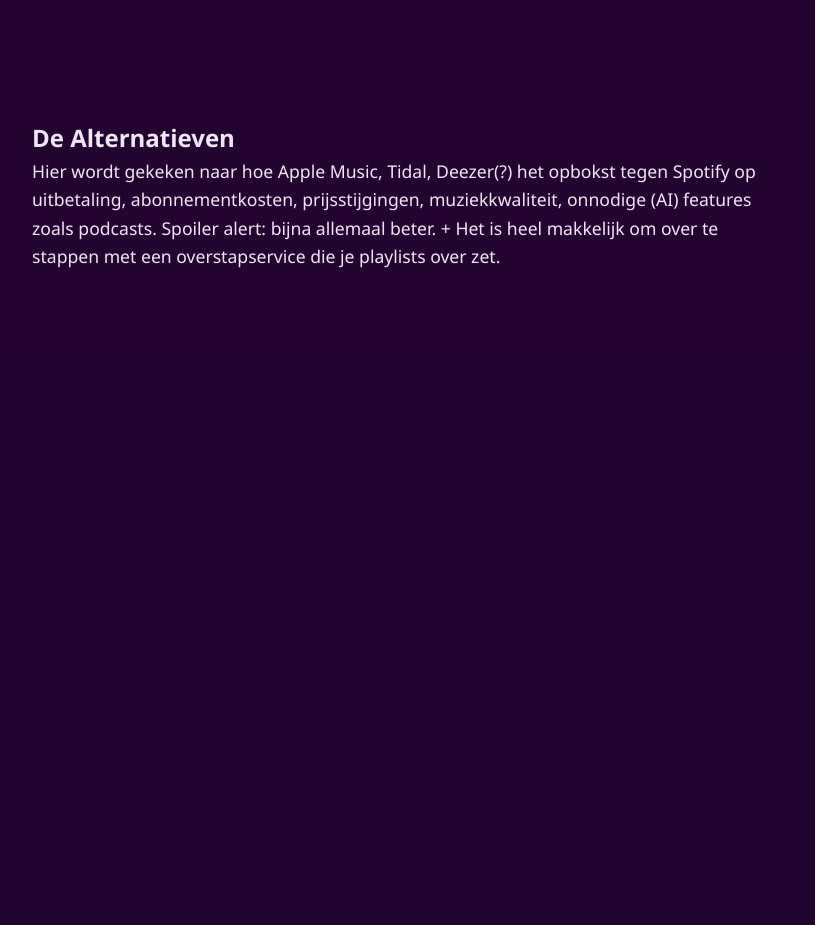
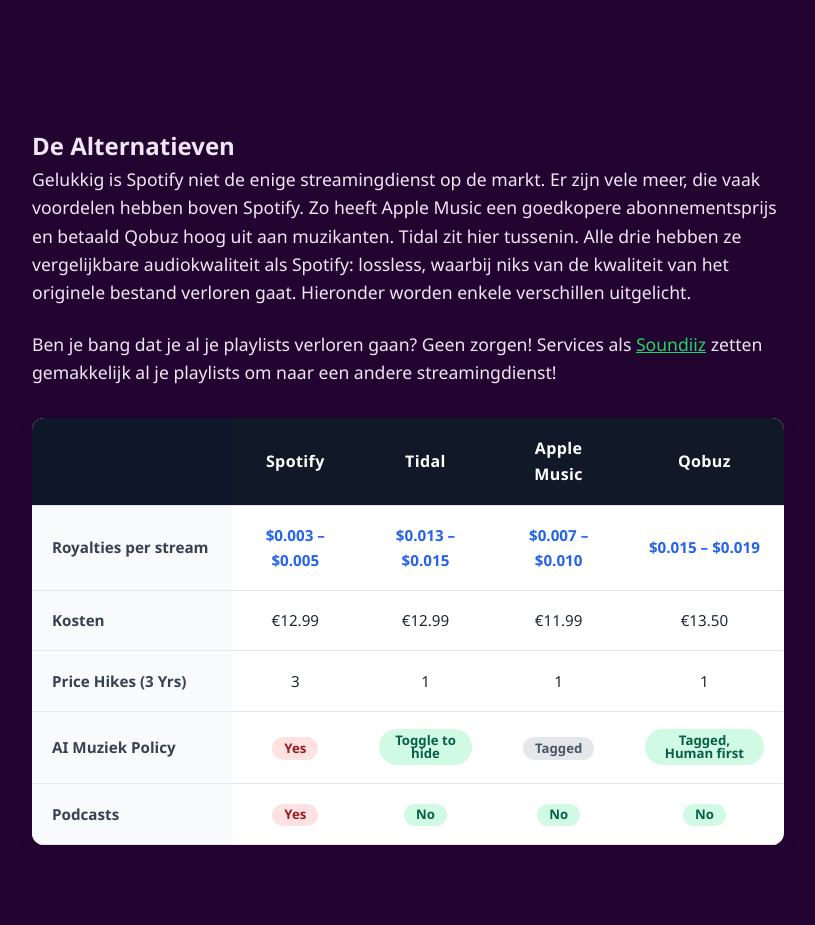
Before and after one commit to jessecjvb/DitchSpotify, a Flask app: page / in a window 1280 px wide. Shown: the part 4620-5545 px from the top of the page, without its empty margins (232-1047 px from the left). Before the commit the page ends 4888 px from the top, so only its background shows below. Run offline with Flask 3, Linux system fonts and the light colour scheme.

Commit message:
alternatives

```diff
--- a/static/style.css
+++ b/static/style.css
@@ -305,6 +305,118 @@
     font-size: 1.2rem;
     color: #cccccc; /* Gray text */
     text-align: right; /* Right flush */
-    font-weight: 500;
+    font-weight: bold;
+    font-style: italic;
     text-shadow: 0 1px 4px rgba(0, 0, 0, 0.8);
 }
+
+/* Table Layout & Wrapper */
+.table-wrapper {
+  width: 100%;
+  overflow-x: auto;
+  margin: 2rem 0;
+  border-radius: 12px;
+  box-shadow: 0 4px 20px rgba(0, 0, 0, 0.08);
+  background-color: #ffffff;
+}
+
+.comparison-table {
+  width: 100%;
+  border-collapse: collapse;
+  text-align: left;
+  font-family: inherit;
+  font-size: 0.95rem;
+  color: #1f2937;
+}
+
+/* Headers & Cells */
+.comparison-table th,
+.comparison-table td {
+  padding: 1.1rem 1.25rem;
+  border-bottom: 1px solid #e5e7eb;
+}
+
+.comparison-table th {
+  background-color: #111827;
+  color: #ffffff;
+  font-weight: 600;
+  text-align: center;
+}
+
+.comparison-table th.feature-col {
+  text-align: left;
+  background-color: #0f172a;
+  min-width: 200px;
+}
+
+.comparison-table td {
+  text-align: center;
+}
+
+.comparison-table td.feature-name {
+  text-align: left;
+  font-weight: 600;
+  color: #374151;
+  background-color: #f9fafb;
+}
+
+/* Service Logo/Header Swap Handler */
+.platform-cell {
+  display: flex;
+  align-items: center;
+  justify-content: center;
+  min-height: 40px;
+}
+
+.platform-name {
+  font-size: 1rem;
+  font-weight: 700;
+  letter-spacing: 0.025em;
+}
+
+.platform-logo {
+  max-height: 32px;
+  max-width: 120px;
+  object-fit: contain;
+}
+
+/* Data Enhancements */
+.highlight-val {
+  font-weight: 700;
+  color: #2563eb;
+}
+
+.comparison-table tbody tr:hover {
+  background-color: #f3f4f6;
+}
+
+/* Badges */
+.badge {
+  display: inline-block;
+  padding: 0.3rem 0.75rem;
+  border-radius: 9999px;
+  font-size: 0.825rem;
+  font-weight: 600;
+  line-height: 1;
+}
+
+.badge-neutral {
+  background-color: #e5e7eb;
+  color: #4b5563;
+}
+
+.badge-positive {
+  background-color: #d1fae5;
+  color: #065f46;
+}
+
+.badge-alert {
+  background-color: #fee2e2;
+  color: #991b1b;
+}
+
+li > ul.nested-list {
+    padding-left: 2rem; /* Increase to move it further to the right */
+    margin-top: 0.5rem;  /* Add a little breathing room from the text above */
+    margin-bottom: 0.5rem;
+}
--- a/templates/index.html
+++ b/templates/index.html
@@ -5,7 +5,7 @@
 
 {% block hero %}
 <div class="hero-container">
-    <img src="{{ url_for('static', filename='DitchSpotifyCover.png') }}" alt="Main Image" class="hero-image">
+    <img src="{{ url_for('static', filename='DitchSpotifyCover2.png') }}" alt="Main Image" class="hero-image">
 
     <div class="hero-content">
         <h1 class="hero-title">De voorzitter van Spotify<br>investeert meer in wapens<br>dan in jouw favoriete artiest.</h1>
@@ -37,7 +37,7 @@
             <li><b>Ondertussen zijn artiesten ontevreden met de compensatie die ze van Spotify ontvangen.</b> Naar schatting <a class="text_link" href="https://royaltyexchange.com/blog/how-much-do-streaming-platforms-pay-per-stream">betaald</a> Spotify <b>$0.003 tot $0.005 per stream</b>.
             Uit <a class="text_link" href="https://www.theguardian.com/music/2025/mar/12/spotify-is-trumpeting-big-paydays-for-artists-but-only-a-tiny-fraction-of-them-are-actually-thriving-loud-and-clear-report">officiële cijfers van Spotify</a> blijkt dat slechts 0.6% van de artiesten op het platform meer dan $1 miljoen verdienen, en 4.4% meer dan $131,000.
             <b>Echter gaat dit niet direct naar de artiest,</b> maar via de platenmaatschappijen waar de artiesten bij zijn aangesloten. Hierdoor kan daar maar weinig van over blijven wanneer het gedeeld moet worden met platenmaatschappijen, producers, en/of een meerkoppige band.
-            <ul>
+            <ul class="nested-list">
                 <li>Snoop Dogg <a class="text_link" href="https://www.therichest.com/snoop-dogg-slams-spotify-over-45k-payout-for-1-billion-streams/">claimt</a> slechts $45,000 dollar verdiend te hebben aan een miljard streams.</li>
                 <li>Dani Filth, frontman van death metal band Cradle of Filth, heeft hier last van; Hij <a class="text_link" href="https://www.digitalmusicnews.com/2023/06/21/how-much-does-spotify-pay-for-1-million-streams-2023/">zegt</a> aan 25 miljoen streams slechts 20 pond verdiend te hebben. </li>
             </ul>
@@ -71,7 +71,7 @@
         {{ quote_banner(
             image_filename='artists/kglw2.jpg',
             quote_text='Can we put pressure on these\nDr. Evil tech bros to do better?',
-            author_name='King Gizard & The Lizard Wizard'
+            author_name='King Gizzard & The Lizard Wizard'
         ) }}
     <br>
         <p>Enkele van deze redenen zorgden ervoor dat meerdere artiesten en bands hun repertoire van Spotify hebben laten verwijderen. O.a. King Gizzard & The Lizard Wizard, Godspeed You! Black Emperor, Deerhoof en Xiu Xiu vallen hieronder. Ook Neil Young, Joni Mitchell en zelfs Taylor Swift hebben dit al een keer eerder gedaan, hoewel hun muziek weer te beluisteren is op het platform. De reden hiervoor is simpel: Spotify is tegenwoordig het hart van de muziekindustrie. Ook Merel Pauw (bekend als Elmer), Yousef Gnaoui (bekend als Sef) en Abel van Gijlswijk (Hang Youth) <a class="text_link" href="https://www.volkskrant.nl/cultuur-media/artiesten-willen-weg-bij-het-omstreden-spotify-maar-zitten-klem-spotify-is-in-z-n-eentje-de-gatekeeper-dat-lijkt-me-ongezond~be219ffe/">zeggen</a> graag van Spotify af te willen gaan, maar bekennen dat het als Nederlandse artiest onhaalbaar is om dat te doen. En toch zijn er alternatieven.</p>
@@ -85,8 +85,82 @@
 
     <section id="section-2" class="scroll-section">
         <h2>De Alternatieven</h2>
-        <p>Hier wordt gekeken naar hoe Apple Music, Tidal, Deezer(?) het opbokst tegen Spotify op uitbetaling, abonnementkosten, prijsstijgingen, muziekkwaliteit, onnodige (AI) features zoals podcasts. Spoiler alert: bijna allemaal beter. + Het is heel makkelijk om over te stappen met een overstapservice die je playlists over zet.</p>
+        <p>Gelukkig is Spotify niet de enige streamingdienst op de markt. Er zijn vele meer, die vaak voordelen hebben boven Spotify. Zo heeft Apple Music een goedkopere abonnementsprijs en betaald Qobuz hoog uit aan muzikanten. Tidal zit hier tussenin. Alle drie hebben ze vergelijkbare audiokwaliteit als Spotify: lossless, waarbij niks van de kwaliteit van het originele bestand verloren gaat. Hieronder worden enkele verschillen uitgelicht.</p>
+
+        <p>Ben je bang dat je al je playlists verloren gaan? Geen zorgen! Services als <a class="text_link" href="soundiiz.com">Soundiiz</a> zetten gemakkelijk al je playlists om naar een andere streamingdienst!</p>
+
+        <div class="table-wrapper">
+  <table class="comparison-table">
+    <thead>
+      <tr>
+        <th class="feature-col"></th>
+        <!-- Swap text inside .platform-cell with <img> tags whenever you're ready -->
+        <th class="platform-header">
+          <div class="platform-cell">
+            <span class="platform-name">Spotify</span>
+            <!-- <img src="/static/images/spotify-logo.svg" alt="Spotify" class="platform-logo"> -->
+          </div>
+        </th>
+        <th class="platform-header">
+          <div class="platform-cell">
+            <span class="platform-name">Tidal</span>
+            <!-- <img src="/static/images/tidal-logo.svg" alt="Tidal" class="platform-logo"> -->
+          </div>
+        </th>
+        <th class="platform-header">
+          <div class="platform-cell">
+            <span class="platform-name">Apple Music</span>
+            <!-- <img src="/static/images/apple-music-logo.svg" alt="Apple Music" class="platform-logo"> -->
+          </div>
+        </th>
+        <th class="platform-header">
+          <div class="platform-cell">
+            <span class="platform-name">Qobuz</span>
+            <!-- <img src="/static/images/qobuz-logo.svg" alt="Qobuz" class="platform-logo"> -->
+          </div>
+        </th>
+      </tr>
+    </thead>
+    <tbody>
+      <tr>
+        <td class="feature-name">Royalties per stream</td>
+        <td class="highlight-val">$0.003 – $0.005</td>
+        <td class="highlight-val">$0.013 – $0.015</td>
+        <td class="highlight-val">$0.007 – $0.010</td>
+        <td class="highlight-val">$0.015 – $0.019</td>
+      </tr>
+      <tr>
+        <td class="feature-name">Kosten</td>
+        <td>€12.99</td>
+        <td>€12.99</td>
+        <td>€11.99</td>
+        <td>€13.50</td>
+      </tr>
+      <tr>
+        <td class="feature-name">Price Hikes (3 Yrs)</td>
+        <td>3</td>
+        <td>1</td>
+        <td>1</td>
+        <td>1</td>
+      </tr>
+      <tr>
+        <td class="feature-name">AI Muziek Policy</td>
+        <td><span class="badge badge-alert">Yes</span></td>
+        <td><span class="badge badge-positive">Toggle to hide</span></td>
+        <td><span class="badge badge-neutral">Tagged</span></td>
+        <td><span class="badge badge-positive">Tagged, Human first</span></td>
+      </tr>
+      <tr>
+        <td class="feature-name">Podcasts</td>
+        <td><span class="badge badge-alert">Yes</span></td>
+        <td><span class="badge badge-positive">No</span></td>
+        <td><span class="badge badge-positive">No</span></td>
+        <td><span class="badge badge-positive">No</span></td>
+      </tr>
+    </tbody>
+  </table>
+</div>
     </section>
 </div>
-    </div>
+</div>
 {% endblock %}
```
Also changed, not shown: static/DitchSpotifyCover2.png (added).
